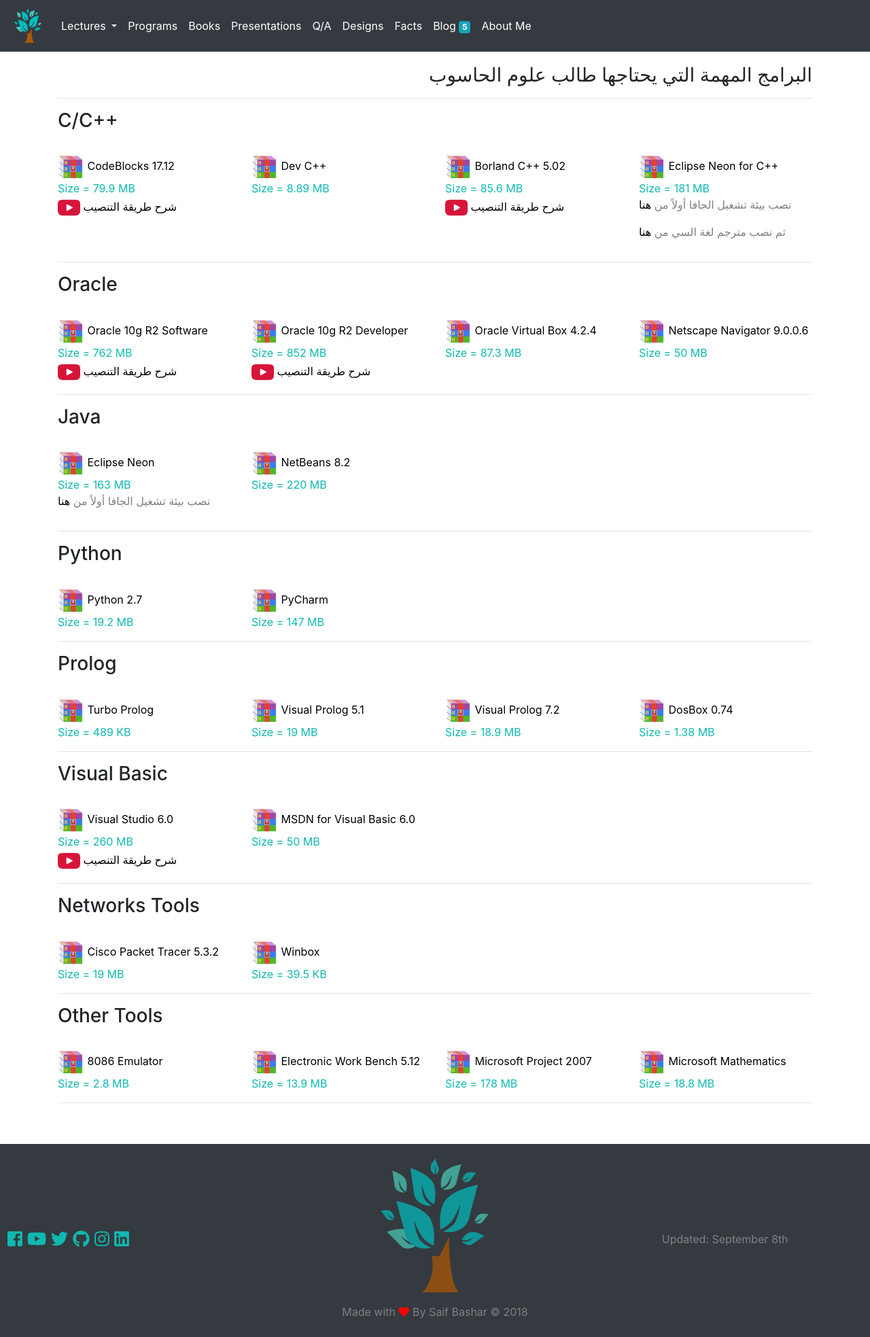
After one commit to saifacademy/saifacademy.github.io, a PHP site: page /programs.html in a window 1280 px wide. The commit adds this page. Shown: the whole page at 68% size. Run offline with PHP 8.4, Linux system fonts and the light colour scheme; some libraries are stand-ins or nearby versions.

Commit message:
programs added

```diff
--- a/css/main.css
+++ b/css/main.css
@@ -123,3 +123,7 @@
 .card-text{
     text-align: right
 }
+
+.size{
+    color:#0fb9b1;
+}
--- a/index.html
+++ b/index.html
@@ -38,7 +38,7 @@
                     </div>
                 </li>
                 <li class="nav-item">
-                    <a class="nav-link text-white" href="#">Programs</a>
+                    <a class="nav-link text-white" href="programs.html">Programs</a>
                 </li>
                 <li class="nav-item">
                     <a class="nav-link text-white" href="#">Books</a>
--- a/lectures.html
+++ b/lectures.html
@@ -42,7 +42,7 @@
                     </div>
                 </li>
                 <li class="nav-item">
-                    <a class="nav-link text-white" href="#">Programs</a>
+                    <a class="nav-link text-white" href="programs.html">Programs</a>
                 </li>
                 <li class="nav-item">
                     <a class="nav-link text-white" href="#">Books</a>
--- a/pg/cpp.html
+++ b/pg/cpp.html
@@ -41,7 +41,7 @@
                     </div>
                 </li>
                 <li class="nav-item">
-                    <a class="nav-link text-white" href="#">Programs</a>
+                    <a class="nav-link text-white" href="../programs.html">Programs</a>
                 </li>
                 <li class="nav-item">
                     <a class="nav-link text-white" href="#">Books</a>
--- a/pg/math.html
+++ b/pg/math.html
@@ -41,7 +41,7 @@
                     </div>
                 </li>
                 <li class="nav-item">
-                    <a class="nav-link text-white" href="#">Programs</a>
+                    <a class="nav-link text-white" href="../programs.html">Programs</a>
                 </li>
                 <li class="nav-item">
                     <a class="nav-link text-white" href="#">Books</a>
--- a/pg/oracle10g.html
+++ b/pg/oracle10g.html
@@ -41,7 +41,7 @@
                     </div>
                 </li>
                 <li class="nav-item">
-                    <a class="nav-link text-white" href="#">Programs</a>
+                    <a class="nav-link text-white" href="../programs.html">Programs</a>
                 </li>
                 <li class="nav-item">
                     <a class="nav-link text-white" href="#">Books</a>
--- /dev/null
+++ b/programs.html
@@ -0,0 +1,377 @@
+<!doctype html>
+<html lang="en">
+
+<head>
+    <!-- Required meta tags -->
+    <meta charset="utf-8">
+    <meta name="viewport" content="width=device-width, initial-scale=1, shrink-to-fit=no">
+
+    <!-- Bootstrap CSS -->
+
+    <link rel="stylesheet" href="https://maxcdn.bootstrapcdn.com/bootstrap/4.0.0/css/bootstrap.min.css" integrity="sha384-Gn5384xqQ1aoWXA+058RXPxPg6fy4IWvTNh0E263XmFcJlSAwiGgFAW/dAiS6JXm"
+        crossorigin="anonymous">
+    <link rel="icon" href="img/tree.ico" type="image/x-icon" />
+    <link rel="shortcut icon" href="img/tree.ico" type="image/x-icon" />
+    <link rel="stylesheet" href="css/main.css">
+    <title>Saif Academy</title>
+</head>
+
+<body style="padding-top:70px" id="top">
+    <nav class="navbar navbar-expand-lg navbar-light bg-dark fixed-top">
+        <a class="navbar-brand text-white" href="index.html">
+            <img src="img/sa.png" width=50px; alt="">
+        </a>
+        <button class="navbar-toggler" type="button" data-toggle="collapse" data-target="#navbarSupportedContent"
+            aria-controls="navbarSupportedContent" aria-expanded="false" aria-label="Toggle navigation">
+            <span class="navbar-toggler-icon"></span>
+        </button>
+
+        <div class="collapse navbar-collapse" id="navbarSupportedContent">
+            <ul class="navbar-nav mr-auto">
+
+                <li class="nav-item dropdown">
+                    <a class="nav-link text-white dropdown-toggle" href="#" id="navbarDropdown" role="button"
+                        data-toggle="dropdown" aria-haspopup="true" aria-expanded="false">
+                        Lectures
+                    </a>
+                    <div class="dropdown-menu" aria-labelledby="navbarDropdown">
+                        <a class="dropdown-item" href="pg/cpp.html">Programming in C++</a>
+                        <a class="dropdown-item" href="pg/oracle10g.html">Oracle 10g</a>
+                        <div class="dropdown-divider"></div>
+                        <a class="dropdown-item" href="pg/math.html">Mathematics</a>
+                    </div>
+                </li>
+                <li class="nav-item">
+                    <a class="nav-link text-white" href="#">Programs</a>
+                </li>
+                <li class="nav-item">
+                    <a class="nav-link text-white" href="#">Books</a>
+                </li>
+                <li class="nav-item">
+                    <a class="nav-link text-white" href="#">Presentations</a>
+                </li>
+                <li class="nav-item">
+                    <a class="nav-link text-white" href="#">Q/A</a>
+                </li>
+                <li class="nav-item">
+                    <a class="nav-link text-white" href="#">Designs</a>
+                </li>
+                <li class="nav-item">
+                    <a class="nav-link text-white" href="#">Facts</a>
+                </li>
+                <li class="nav-item">
+                    <a class="nav-link text-white" href="#">Blog
+                        <span class="badge badge-info"> 5</span>
+                    </a>
+                </li>
+                <li class="nav-item">
+                    <a class="nav-link text-white" href="#">About Me
+                    </a>
+                </li>
+            </ul>
+
+        </div>
+    </nav>
+    <div class="container">
+        <br>
+        <div class="row">
+            <div class="col-md-12 col-sm-12">
+                <h3 class="text-right">البرامج المهمة التي يحتاجها طالب علوم الحاسوب</h3>
+                <hr>
+            </div>
+        </div>
+        <div class="row">
+            <div class="col-md-12 col-sm-12">
+                <h3>C/C++</h3>
+                <br>
+            </div>
+        </div>
+        <div class="row">
+            <div class="col-md-3 col-sm-6">
+                <img src="img/rar.png" />
+                <a href="https://drive.google.com/file/d/1gcUVhqq_QIsG0zRGUQ__szJS-UxsDZSr/view" target="_blank">CodeBlocks
+                    17.12</a><br>
+                <span class="size">Size = 79.9 MB</span><br>
+                <img src="img/youtube.png" /><a href="https://www.youtube.com/watch?v=PWfQwDdGpVw" target="_blank"> شرح
+                    طريقة التنصيب</a>
+            </div>
+            <div class="col-md-3 col-sm-6">
+                <img src="img/rar.png" />
+                <a href="https://drive.google.com/file/d/0BxMiSIgnanLodlUyc2E1cmVReXc/view" target="_blank">Dev C++</a><br>
+                <span class="size">Size = 8.89 MB</span>
+            </div>
+            <div class="col-md-3 col-sm-6">
+                <img src="img/rar.png" />
+                <a href="https://drive.google.com/file/d/0BxMiSIgnanLoSC1PZm1hQTdkRXc/view" target="_blank">Borland
+                    C++ 5.02</a><br>
+                <span class="size">Size = 85.6 MB</span><br>
+                <img src="img/youtube.png" /><a href="https://www.youtube.com/watch?v=0ZEMzvQEMes" target="_blank"> شرح
+                    طريقة التنصيب</a>
+            </div>
+            <div class="col-md-3 col-sm-6">
+                <img src="img/rar.png" />
+                <a href="https://drive.google.com/file/d/0BxMiSIgnanLoS3l3ZmxqZTdlVmc/view" target="_blank">Eclipse
+                    Neon for C++</a><br>
+                <span class="size">Size = 181 MB</span><br>
+                <p>نصب بيئة تشغيل الجافا أولاً من <a href="https://drive.google.com/file/d/0BxMiSIgnanLoU0RQZVMyYlh3UFE/view"
+                        target="_blank">هنا</a></p>
+                <p>ثم نصب مترجم لغة السي من <a href="https://drive.google.com/file/d/0BxMiSIgnanLoaHAtdXBnMnJKSmc/view"
+                        target="_blank">هنا</a></p>
+            </div>
+        </div>
+        <hr>
+        <div class="row">
+            <div class="col-md-12 col-sm-12">
+                <h3>Oracle</h3>
+                <br>
+            </div>
+        </div>
+        <div class="row">
+            <div class="col-md-3 col-sm-6">
+                <img src="img/rar.png" />
+                <a href="https://drive.google.com/file/d/0B05C2XcRlQUDNnVYaVBqMW04NTg/view" target="_blank">Oracle 10g
+                    R2 Software</a><br>
+                <span class="size">Size = 762 MB</span><br>
+                <img src="img/youtube.png" /><a href="https://www.youtube.com/playlist?list=PL7VL3VEjE3BidXjdeLwmEMAIyuDpn6nvQ"
+                    target="_blank"> شرح
+                    طريقة التنصيب</a>
+            </div>
+            <div class="col-md-3 col-sm-6">
+                <img src="img/rar.png" />
+                <a href="https://drive.google.com/file/d/0B05C2XcRlQUDZ3ZyWWJPZEhaS0k/view" target="_blank">Oracle 10g
+                    R2 Developer</a><br>
+                <span class="size">Size = 852 MB</span><br>
+                <img src="img/youtube.png" /><a href="https://www.youtube.com/playlist?list=PL7VL3VEjE3BidXjdeLwmEMAIyuDpn6nvQ"
+                    target="_blank"> شرح
+                    طريقة التنصيب</a>
+            </div>
+            <div class="col-md-3 col-sm-6">
+                <img src="img/rar.png" />
+                <a href="https://drive.google.com/file/d/0B05C2XcRlQUDQmVYTGNZdFhqbzg/view" target="_blank">Oracle
+                    Virtual Box 4.2.4</a><br>
+                <span class="size">Size = 87.3 MB</span><br>
+            </div>
+            <div class="col-md-3 col-sm-6">
+                <img src="img/rar.png" />
+                <a href="https://drive.google.com/file/d/0B05C2XcRlQUDb2s5VkN5T0VDVlU/view" target="_blank">Netscape
+                    Navigator 9.0.0.6</a><br>
+                <span class="size">Size = 50 MB</span><br>
+            </div>
+        </div>
+        <hr>
+        <div class="row">
+            <div class="col-md-12 col-sm-12">
+                <h3>Java</h3>
+                <br>
+            </div>
+        </div>
+        <div class="row">
+            <div class="col-md-3 col-sm-6">
+                <img src="img/rar.png" />
+                <a href="https://drive.google.com/file/d/0BxMiSIgnanLoZ0JFa3NRZUVjaVk/view" target="_blank">Eclipse
+                    Neon</a><br>
+                <span class="size">Size = 163 MB</span><br>
+                <p>نصب بيئة تشغيل الجافا أولاً من <a href="https://drive.google.com/file/d/0BxMiSIgnanLoU0RQZVMyYlh3UFE/view"
+                        target="_blank">هنا</a></p>
+            </div>
+            <div class="col-md-3 col-sm-6">
+                <img src="img/rar.png" />
+                <a href="https://drive.google.com/file/d/0BxMiSIgnanLoc1FaVUYtWmV6bGM/view" target="_blank">NetBeans
+                    8.2</a><br>
+                <span class="size">Size = 220 MB</span><br>
+            </div>
+            <div class="col-md-3 col-sm-6">
+
+            </div>
+            <div class="col-md-3 col-sm-6">
+
+            </div>
+        </div>
+        <hr>
+        <div class="row">
+            <div class="col-md-12 col-sm-12">
+                <h3>Python</h3>
+                <br>
+            </div>
+        </div>
+        <div class="row">
+            <div class="col-md-3 col-sm-6">
+                <img src="img/rar.png" />
+                <a href="https://drive.google.com/file/d/0BxMiSIgnanLoMUFOb2J0dWRSZ00/view" target="_blank">Python 2.7</a><br>
+                <span class="size">Size = 19.2 MB</span><br>
+            </div>
+            <div class="col-md-3 col-sm-6">
+                <img src="img/rar.png" />
+                <a href="https://drive.google.com/file/d/1YmVTEF4PdYl7afkQ6k8LSnEsV_6DtM7t/view" target="_blank">PyCharm</a><br>
+                <span class="size">Size = 147 MB</span><br>
+            </div>
+            <div class="col-md-3 col-sm-6">
+
+            </div>
+            <div class="col-md-3 col-sm-6">
+
+            </div>
+        </div>
+        <hr>
+        <div class="row">
+            <div class="col-md-12 col-sm-12">
+                <h3>Prolog</h3>
+                <br>
+            </div>
+        </div>
+        <div class="row">
+            <div class="col-md-3 col-sm-6">
+                <img src="img/rar.png" />
+                <a href="https://drive.google.com/file/d/0BxMiSIgnanLoby1kWGVueXpSMDA/view" target="_blank">Turbo
+                    Prolog</a><br>
+                <span class="size">Size = 489 KB</span><br>
+            </div>
+            <div class="col-md-3 col-sm-6">
+                <img src="img/rar.png" />
+                <a href="https://drive.google.com/file/d/0B05C2XcRlQUDT09IajJfeERiZDQ/view" target="_blank">Visual
+                    Prolog 5.1</a><br>
+                <span class="size">Size = 19 MB</span><br>
+            </div>
+            <div class="col-md-3 col-sm-6">
+                <img src="img/rar.png" />
+                <a href="https://drive.google.com/file/d/0B05C2XcRlQUDSFdVd0U5U2NDVlU/view" target="_blank">Visual
+                    Prolog 7.2</a><br>
+                <span class="size">Size = 18.9 MB</span><br>
+            </div>
+            <div class="col-md-3 col-sm-6">
+                <img src="img/rar.png" />
+                <a href="https://drive.google.com/file/d/0BxMiSIgnanLobmo4Y082R3lfV1k/view" target="_blank">DosBox 0.74</a><br>
+                <span class="size">Size = 1.38 MB</span><br>
+            </div>
+        </div>
+        <hr>
+        <div class="row">
+            <div class="col-md-12 col-sm-12">
+                <h3>Visual Basic</h3>
+                <br>
+            </div>
+        </div>
+        <div class="row">
+            <div class="col-md-3 col-sm-6">
+                <img src="img/rar.png" />
+                <a href="https://drive.google.com/file/d/0BxMiSIgnanLoby1kWGVueXpSMDA/view" target="_blank">Visual
+                    Studio 6.0</a><br>
+                <span class="size">Size = 260 MB</span><br>
+                <img src="img/youtube.png" /><a href="https://www.youtube.com/watch?v=en-3vsL7J04" target="_blank"> شرح
+                    طريقة التنصيب</a>
+            </div>
+            <div class="col-md-3 col-sm-6">
+                <img src="img/rar.png" />
+                <a href="https://drive.google.com/file/d/0B05C2XcRlQUDTjdzT3NLX2ZvQ2c/view" target="_blank">MSDN for
+                    Visual Basic 6.0</a><br>
+                <span class="size">Size = 50 MB</span><br>
+            </div>
+            <div class="col-md-3 col-sm-6">
+
+            </div>
+            <div class="col-md-3 col-sm-6">
+
+            </div>
+        </div>
+        <hr>
+        <div class="row">
+            <div class="col-md-12 col-sm-12">
+                <h3>Networks Tools</h3>
+                <br>
+            </div>
+        </div>
+        <div class="row">
+            <div class="col-md-3 col-sm-6">
+                <img src="img/rar.png" />
+                <a href="https://drive.google.com/file/d/0B05C2XcRlQUDRS1ETG1JYWJmazA/view" target="_blank">Cisco
+                    Packet Tracer 5.3.2</a><br>
+                <span class="size">Size = 19 MB</span><br>
+            </div>
+            <div class="col-md-3 col-sm-6">
+                <img src="img/rar.png" />
+                <a href="https://drive.google.com/file/d/0B05C2XcRlQUDeVVSVHM5VTZaMmM/view" target="_blank">Winbox</a><br>
+                <span class="size">Size = 39.5 KB</span><br>
+            </div>
+            <div class="col-md-3 col-sm-6">
+
+            </div>
+            <div class="col-md-3 col-sm-6">
+
+            </div>
+        </div>
+        <hr>
+        <div class="row">
+            <div class="col-md-12 col-sm-12">
+                <h3>Other Tools</h3>
+                <br>
+            </div>
+        </div>
+        <div class="row">
+            <div class="col-md-3 col-sm-6">
+                <img src="img/rar.png" />
+                <a href="https://drive.google.com/file/d/0BxMiSIgnanLod0toeXdRUUJxYXM/view" target="_blank">8086
+                    Emulator</a><br>
+                <span class="size">Size = 2.8 MB</span><br>
+            </div>
+            <div class="col-md-3 col-sm-6">
+                <img src="img/rar.png" />
+                <a href="https://drive.google.com/file/d/0BxMiSIgnanLoQzhENnRTWFU4NFE/view" target="_blank">Electronic
+                    Work Bench 5.12</a><br>
+                <span class="size">Size = 13.9 MB</span><br>
+            </div>
+            <div class="col-md-3 col-sm-6">
+                <img src="img/rar.png" />
+                <a href="https://drive.google.com/file/d/0B05C2XcRlQUDZ2NtU1JtbzZsLU0/view" target="_blank">Microsoft
+                    Project 2007</a><br>
+                <span class="size">Size = 178 MB</span><br>
+            </div>
+            <div class="col-md-3 col-sm-6">
+                <img src="img/rar.png" />
+                <a href="https://drive.google.com/file/d/0BxMiSIgnanLoNDJLREpzOHBDeG8/view" target="_blank">Microsoft
+                    Mathematics</a><br>
+                <span class="size">Size = 18.8 MB</span><br>
+            </div>
+        </div>
+        <hr>
+        <br>
+    </div>
+    <footer>
+        <div class="footer">
+            <table width="100%">
+                <tr>
+                    <td width="33%">
+                        <div class="social float-left">
+                            <a href="https://www.facebook.com/saifacademy/" target="_blank"><i class="fab fa-facebook"></i></a>
+                            <a href="https://www.youtube.com/saifacademy/" target="_blank"><i class="fab fa-youtube"></i></a>
+                            <a href="https://twitter.com/saifacademy/" target="_blank"><i class="fab fa-twitter"></i></a>
+                            <a href="https://github.com/saif-bashar/" target="_blank"><i class="fab fa-github"></i></a>
+                            <a href="https://instagram.com/saifacademy/" target="_blank"><i class="fab fa-instagram"></i></a>
+                            <a href="https://www.linkedin.com/in/saif-bashar/" target="_blank"><i class="fab fa-linkedin"></i></a>
+                        </div>
+                    </td>
+                    <td width="33%">
+                        <img src="img/tree.png" class="mb-3 tree" alt="Tree">
+                        <br>Made with
+                        <i class="fas fa-heart"></i> By Saif Bashar &copy; 2018
+                    </td>
+                    <td width="33%">
+                        <div id="updated">{{message}}</div>
+                    </td>
+                </tr>
+            </table>
+            <br>
+        </div>
+    </footer>
+    <!-- Optional JavaScript -->
+    <!-- jQuery first, then Popper.js, then Bootstrap JS -->
+    <script src="https://code.jquery.com/jquery-3.2.1.min.js"></script>
+    <script src="https://cdnjs.cloudflare.com/ajax/libs/popper.js/1.12.9/umd/popper.min.js" integrity="sha384-ApNbgh9B+Y1QKtv3Rn7W3mgPxhU9K/ScQsAP7hUibX39j7fakFPskvXusvfa0b4Q"
+        crossorigin="anonymous"></script>
+    <script src="https://maxcdn.bootstrapcdn.com/bootstrap/4.0.0/js/bootstrap.min.js" integrity="sha384-JZR6Spejh4U02d8jOt6vLEHfe/JQGiRRSQQxSfFWpi1MquVdAyjUar5+76PVCmYl"
+        crossorigin="anonymous"></script>
+    <script defer src="https://use.fontawesome.com/releases/v5.0.6/js/all.js"></script>
+    <script src="js/vue.js"></script>
+    <script src="js/main.js"></script>
+</body>
+
+</html>
```
Also changed, not shown: img/rar.png (added), img/youtube.png (added).
